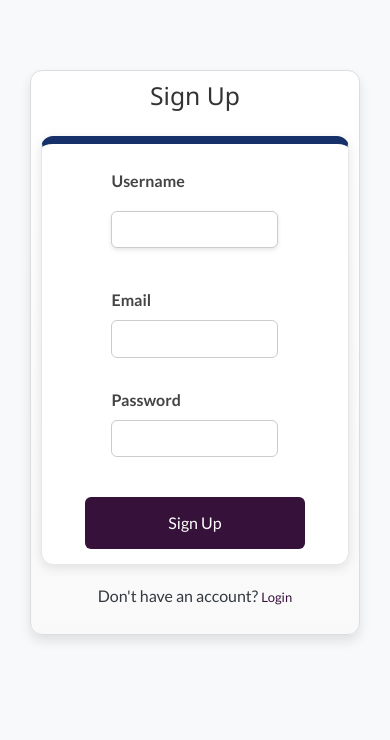
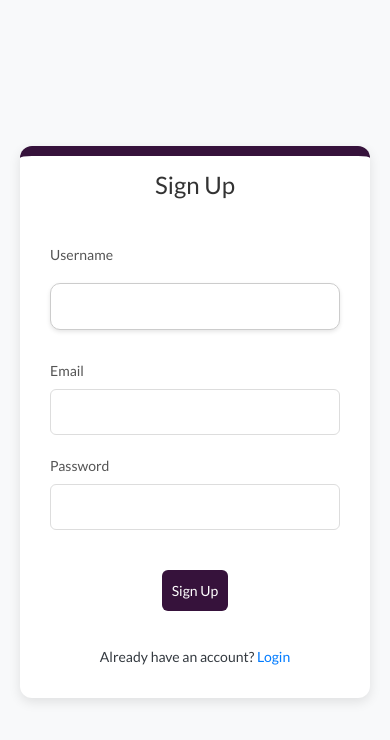
Before and after one commit to amalsaj/todoClient, a React (Create React App) app: page /signup in a window 390 px wide. Shown: the top 740 px of the page. Built offline with nearby package versions, Linux system fonts and the light colour scheme.

Commit message:
todo services added

```diff
--- a/src/components/Form/NewTaskForm.js
+++ b/src/components/Form/NewTaskForm.js
@@ -22,7 +22,7 @@ function NewTaskForm({ addTask, setForm }) {
 
   return (
     <div className="form-container">
-      <form onSubmit={handleSubmit}>
+      <form className="formTask" onSubmit={handleSubmit}>
         <h1 className="title">New Task</h1>
         <input
           type="text"
--- a/src/components/Form/form.css
+++ b/src/components/Form/form.css
@@ -4,7 +4,7 @@
   padding: 0 15px; /* Add some padding to prevent content from touching the edges on small screens */
 }
 
-form {
+.formTask {
   width: 100%;
   max-width:800px;
   display: flex;
--- a/src/components/Login/Login.js
+++ b/src/components/Login/Login.js
@@ -1,7 +1,7 @@
 import React, { useState } from "react";
 import axios from "axios";
 import { useNavigate } from "react-router-dom";
-import {SnackbarProvider, enqueueSnackbar } from "notistack";
+import { SnackbarProvider, enqueueSnackbar } from "notistack";
 import "./signin.css";
 
 const SignIn = () => {
@@ -27,7 +27,7 @@ const SignIn = () => {
         localStorage.setItem("email", email);
         setSuccess(true);
         setError(null);
-        enqueueSnackbar("Login Sucessfull 🎉");
+        enqueueSnackbar("Login Successful 🎉", { variant: "success" });
         setTimeout(() => {
           navigate("/todo");
         }, 1000);
@@ -39,8 +39,9 @@ const SignIn = () => {
   };
 
   return (
+    <div className="container">
       <div className="signin-container">
-      <h2>Sign In</h2>
+        <h2>Login</h2>
         <form onSubmit={handleSubmit}>
           <div className="form-group">
             <label htmlFor="email">Email</label>
@@ -64,9 +65,12 @@ const SignIn = () => {
           </div>
           {error && <p className="error-message">{error}</p>}
           {success && <p className="success-message">Sign in successful!</p>}
+
+          <div className="button-container">
             <button type="submit">Login</button>
+          </div>
         </form>
-      <div className="signup-redirect text-secondary">
+        <div className="signup-redirect">
           <p>
             Don't have an account?{" "}
             <a href="/signup" className="signup-link">
@@ -80,8 +84,8 @@ const SignIn = () => {
             horizontal: "right",
           }}
           autoHideDuration={2000}
-        variant="success"
         />
+      </div>
     </div>
   );
 };
--- a/src/components/Login/signin.css
+++ b/src/components/Login/signin.css
@@ -1,172 +1,138 @@
-/* Container Styling */
-.signin-container {
-  width: 100%;
-  margin: 0 auto;
-  max-width: 700px;
-  margin: 70px auto;
+.container {
+  display: flex;
+  justify-content: center;
+  align-items: center;
+  height: 100vh;
   padding: 20px;
-  border: 1px solid #ddd;
-  border-radius: 12px;
-  background: linear-gradient(to bottom, #ffffff, #f9f9f9);
-  box-shadow: 0 6px 12px rgba(0, 0, 0, 0.1);
 }
 
-/* Title Styling */
-.signin-container h2 {
-  text-align: center;
-  margin-bottom: 25px;
-  color: #333;
-  font-family: 'Segoe UI', Tahoma, Geneva, Verdana, sans-serif;
+.signin-container {
+  background-color: #fff;
+  border-top: solid 10px #36123b;
+  padding: 30px;
+  border-radius: 12px;
+  box-shadow: 0 4px 12px rgba(0, 0, 0, 0.1);
+  max-width: 400px;
+  width: 100%;
+  transition: all 0.3s ease-in-out;
 }
 
-/* Form Group Styling */
+.signin-container:hover {
+  transform: translateY(-5px);
+  box-shadow: 0 8px 18px rgba(0, 0, 0, 0.15);
+}
+
+h2 {
+  text-align: center;
+  margin-bottom: 20px;
+  color:#36123b;
+  font-weight: 500;
+}
+
+/* Form Styles */
 .form-group {
   margin-bottom: 20px;
 }
 
-.form-group label {
+label {
   display: block;
+  font-size: 14px;
   margin-bottom: 8px;
-  font-weight: 600;
-  color: #444;
-  font-size: 16px;
+  color: #555;
 }
 
-.form-group input {
+input {
   width: 100%;
-  padding: 12px;
-  border: 1px solid #ccc;
+  padding: 10px;
   border-radius: 6px;
-  box-sizing: border-box;
+  border: 1px solid #ddd;
   font-size: 16px;
-  color: #333;
-  transition: border-color 0.3s, box-shadow 0.3s;
+  transition: border-color 0.3s ease;
 }
 
-.form-group input:focus {
+input:focus {
+  outline: none;
   border-color: #007bff;
-  box-shadow: 0 0 8px rgba(0, 123, 255, 0.2);
-  outline: none;
 }
 
-/* Error and Success Message Styling */
+/* Centered Button */
+.button-container {
+  display: flex;
+  justify-content: center;
+  margin-top: 20px;
+}
+
+button[type="submit"] {
+  background-color: #36123b;
+  color: white;
+  padding: 12px 30px;
+  border: none;
+  border-radius: 6px;
+  font-size: 16px;
+  cursor: pointer;
+  transition: background-color 0.3s ease;
+}
+
+button[type="submit"]:hover {
+  background-color: #512557;
+}
+
 .error-message {
-  color: #d9534f;
-  margin-bottom: 20px;
-  text-align: center;
+  color: red;
   font-size: 14px;
 }
 
 .success-message {
-  color: #5bc0de;
-  margin-bottom: 20px;
-  text-align: center;
+  color: green;
   font-size: 14px;
 }
 
-/* Button Styling */
-button[type="submit"] {
-  width: 100%;
-  max-width: 220px;
-  padding: 14px;
-  background-color: #36123b;
-  color: white;
-  border: none;
-  border-radius: 6px;
-  font-size: 16px;
-  cursor: pointer;
-  transition: background-color 0.3s, transform 0.2s;
-}
-
-button[type="submit"]:hover {
-  background-color: #5c2164;
-  transform: translateY(-2px);
-}
-
-button[type="submit"]:active {
-  background-color: #4a1c51;
-  transform: translateY(1px);
-}
-
-/* Sign-Up Redirect Styling */
+/* Sign-Up Redirect */
 .signup-redirect {
   text-align: center;
   margin-top: 20px;
 }
 
+.signup-redirect p {
+  font-size: 14px;
+}
+
 .signup-link {
-  background: none;
+  color: #007bff;
   text-decoration: none;
-  border: none;
-  color: #36123b;
-  cursor: pointer;
-  padding: 0;
-  font-size: 15px;
 }
 
 .signup-link:hover {
-  background-color: transparent;
+  text-decoration: underline;
 }
 
-@media (max-width: 1200px) {
-  .signin-container {
-    width: 100%;
-    max-width: 600px;
-  }
-
-  .form-group input {
-    font-size: 15px;
-  }
-
-  button {
-    font-size: 15px;
-  }
+/* Snackbar styling */
+.snackbar-container {
+  position: fixed;
+  top: 10px;
+  right: 10px;
+  z-index: 9999;
 }
 
-@media (max-width: 992px) {
-  .signin-container {
-    max-width: 550px;
-  }
-}
-
+/* Responsive Styles */
 @media (max-width: 768px) {
   .signin-container {
-    max-width: 500px;
-    padding: 15px;
-  }
-
-  .form-group input {
-    padding: 10px;
-    font-size: 14px;
-  }
-
-  button {
-    padding: 12px;
-    font-size: 14px;
-  }
-
-  .signup-link {
-    font-size: 14px;
+    padding: 20px;
   }
 }
 
 @media (max-width: 576px) {
   .signin-container {
-    max-width: 90%;
-    padding: 10px;
+    width: 100%;
+    padding: 15px;
   }
 
-  .form-group input {
-    padding: 8px;
-    font-size: 13px;
+  h2 {
+    font-size: 1.5rem;
   }
 
-  button {
+  button[type="submit"] {
     padding: 10px;
-    font-size: 13px;
-  }
-
-  .signup-link {
-    font-size: 13px;
+    font-size: 14px;
   }
 }
--- a/src/components/SignUp/SignUp.js
+++ b/src/components/SignUp/SignUp.js
@@ -28,7 +28,7 @@ const SignUp = () => {
       if (response.status === 201) {
         setSuccess(true);
         setError(null);
-        enqueueSnackbar("Sign up Sucessfull 🎉");
+        enqueueSnackbar("Sign up Successful 🎉", { variant: "success" });
         setTimeout(() => {
           navigate("/");
         }, 1000);
@@ -76,11 +76,14 @@ const SignUp = () => {
           </div>
           {error && <p className="error-message">{error}</p>}
           {success && <p className="success-message">Signup successful!</p>}
+
+          <div className="button-container">
             <button type="submit">Sign Up</button>
+          </div>
         </form>
         <div className="signin-redirect">
           <p>
-          Don't have an account?{" "}
+            Already have an account?{" "}
             <a href="/" className="signin-link">
               Login
             </a>
@@ -92,7 +95,6 @@ const SignUp = () => {
             horizontal: "right",
           }}
           autoHideDuration={2000}
-        variant="success"
         />
       </div>
     </div>
--- a/src/components/SignUp/signup.css
+++ b/src/components/SignUp/signup.css
@@ -1,173 +1,138 @@
+.container {
+  display: flex;
+  justify-content: center;
+  align-items: center;
+  height: 100vh;
+  padding: 20px;
+}
 
 .signup-container {
+  background-color: #fff;
+  border-top: solid 10px #36123b;
+  padding: 30px;
+  border-radius: 12px;
+  box-shadow: 0 4px 12px rgba(0, 0, 0, 0.1);
+  max-width: 400px;
   width: 100%;
-  margin: 0 auto;
-  max-width: 700px;
-  margin: 70px auto;
-  padding: 20px;
-  border: 1px solid #ddd;
-  border-radius: 12px;
-  background: linear-gradient(to bottom, #ffffff, #f9f9f9);
-  box-shadow: 0 6px 12px rgba(0, 0, 0, 0.1);
+  transition: all 0.3s ease-in-out;
 }
 
-/* Title Styling */
-.signup-container h2 {
-  text-align: center;
-  margin-bottom: 25px;
-  color: #333;
-  font-family: "Segoe UI", Tahoma, Geneva, Verdana, sans-serif;
+.signup-container:hover {
+  transform: translateY(-5px);
+  box-shadow: 0 8px 18px rgba(0, 0, 0, 0.15);
 }
 
-/* Form Group Styling */
+h2 {
+  text-align: center;
+  margin-bottom: 20px;
+  color: #333;
+  font-weight: 500;
+}
+
+/* Form Styles */
 .form-group {
   margin-bottom: 20px;
 }
 
-.form-group label {
+label {
   display: block;
+  font-size: 14px;
   margin-bottom: 8px;
-  font-weight: 600;
-  color: #444;
-  font-size: 16px;
+  color: #555;
 }
 
-.form-group input {
+input {
   width: 100%;
-  padding: 12px;
-  border: 1px solid #ccc;
+  padding: 10px;
   border-radius: 6px;
-  box-sizing: border-box;
+  border: 1px solid #ddd;
   font-size: 16px;
-  color: #333;
-  transition: border-color 0.3s, box-shadow 0.3s;
+  transition: border-color 0.3s ease;
 }
 
-.form-group input:focus {
+input:focus {
+  outline: none;
   border-color: #007bff;
-  box-shadow: 0 0 8px rgba(0, 123, 255, 0.2);
-  outline: none;
 }
 
-/* Error and Success Message Styling */
+/* Centered Button */
+.button-container {
+  display: flex;
+  justify-content: center;
+  margin-top: 20px;
+}
+
+button[type="submit"] {
+  background-color: #36123b;
+  color: white;
+  padding: 12px 30px;
+  border: none;
+  border-radius: 6px;
+  font-size: 16px;
+  cursor: pointer;
+  transition: background-color 0.3s ease;
+}
+
+button[type="submit"]:hover {
+  background-color: #512557;
+}
+
 .error-message {
-  color: #d9534f;
-  margin-bottom: 20px;
-  text-align: center;
+  color: red;
   font-size: 14px;
 }
 
 .success-message {
-  color: #5bc0de;
-  margin-bottom: 20px;
-  text-align: center;
+  color: green;
   font-size: 14px;
 }
 
-/* Button Styling */
-button {
-  width: 100%;
-  max-width: 220px;
-  padding: 14px;
-  background-color: #36123b;
-  color: white;
-  border: none;
-  border-radius: 6px;
-  font-size: 16px;
-  cursor: pointer;
-  transition: background-color 0.3s, transform 0.2s;
-}
-
-button:hover {
-  background-color: #5c2164;
-  transform: translateY(-2px);
-}
-
-button:active {
-  background-color: #4a1c51;
-  transform: translateY(1px);
-}
-
-/* Sign-In Redirect Styling */
+/* Sign-In Redirect */
 .signin-redirect {
   text-align: center;
   margin-top: 20px;
 }
 
+.signin-redirect p {
+  font-size: 14px;
+}
+
 .signin-link {
-  background: none;
+  color: #007bff;
   text-decoration: none;
-  border: none;
-  color: #36123b;
-  cursor: pointer;
-  padding: 0;
-  font-size: 15px;
 }
 
 .signin-link:hover {
-  background-color: transparent;
+  text-decoration: underline;
 }
 
-/* Media Queries for Responsive Design */
-@media (max-width: 1200px) {
-  .signup-container {
-    width: 100%;
-    max-width: 600px;
-  }
-
-  .form-group input {
-    font-size: 15px;
-  }
-
-  button {
-    font-size: 15px;
-  }
+/* Snackbar styling */
+.snackbar-container {
+  position: fixed;
+  top: 10px;
+  right: 10px;
+  z-index: 9999;
 }
 
-@media (max-width: 992px) {
-  .signup-container {
-    max-width: 550px;
-  }
-}
-
+/* Responsive Styles */
 @media (max-width: 768px) {
   .signup-container {
-    max-width: 500px;
-    padding: 15px;
-  }
-
-  .form-group input {
-    padding: 10px;
-    font-size: 14px;
-  }
-
-  button {
-    padding: 12px;
-    font-size: 14px;
-  }
-
-  .signin-link {
-    font-size: 14px;
+    padding: 20px;
   }
 }
 
 @media (max-width: 576px) {
   .signup-container {
-    max-width: 90%;
-    padding: 10px;
+    width: 100%;
+    padding: 15px;
   }
 
-  .form-group input {
-    padding: 8px;
-    font-size: 13px;
+  h2 {
+    font-size: 1.5rem;
   }
 
-  button {
+  button[type="submit"] {
     padding: 10px;
-    font-size: 13px;
-  }
-
-  .signin-link {
-    font-size: 13px;
+    font-size: 14px;
   }
 }
```
Lines whose indentation alone changed are shown as unchanged.
